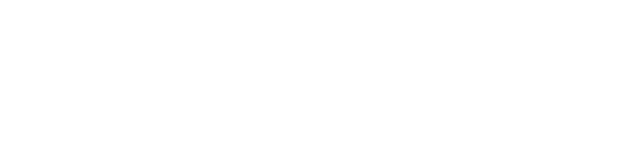
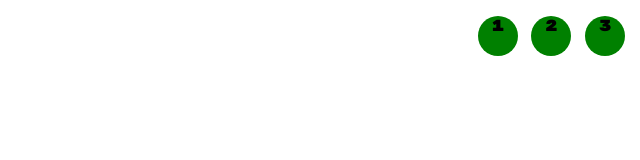
Before and after one commit to Pulcioo/htmlcss-shoes, a plain HTML site: page index.html in a window 1280 px wide. Shown: the whole page, without its empty margins (640-1280 px from the left). Drawn offline with Linux system fonts and the light colour scheme.

Commit message:
file con nav

```diff
--- a/index.html
+++ b/index.html
@@ -11,6 +11,20 @@
     <title>Shoes</title>
 </head>
 <body>
+    <!-- intestazione -->
+    <nav>
+        <ul>
+            <li> <a href="number-1">1</a></li>
+            <li> <a href="number-2">2</a></li>
+            <li> <a href="number-3">3</a></li>
+        </ul>
+    </nav>
+
+    <main>
+        <section></section>
+        <section></section>
+        <section></section>
+    </main>
 
 </body>
 </html>
--- a/style.css
+++ b/style.css
@@ -2,4 +2,29 @@ body{
     box-sizing: border-box;
     margin: 0;
     padding: 0;
+    font-family: 'Rubik Mono One', sans-serif;
 }
+
+nav{
+   position: absolute;
+   top: auto;
+   right: 15px;
+}
+
+ul{
+    list-style: none;
+}
+
+ul li{
+    display: inline-block;
+    height: 40px;
+    width: 40px;
+    border-radius: 50%;
+    background-color: green;
+    text-align: center;
+}
+
+ul li a{
+    text-decoration: none;
+    color: black;
+}
```
